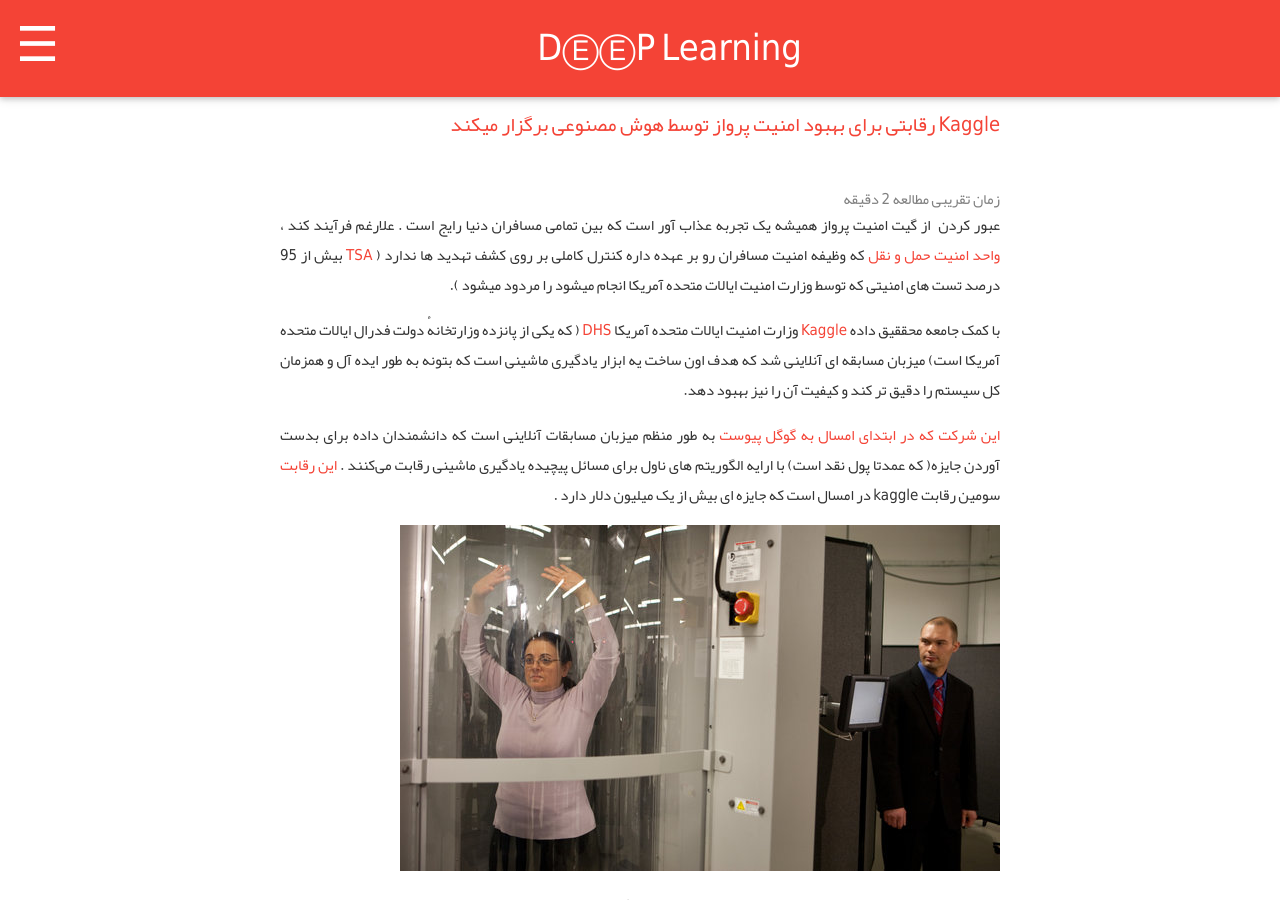
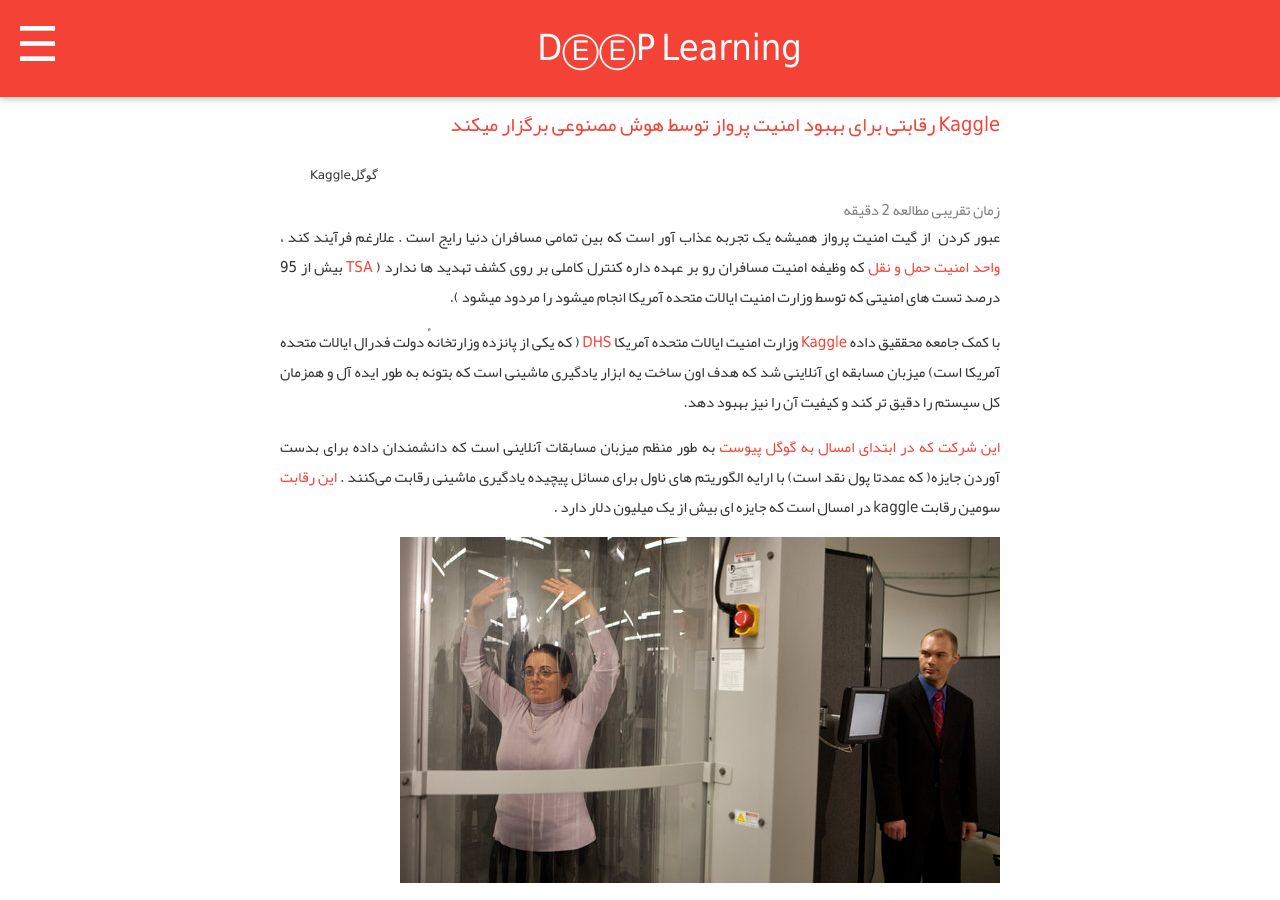
Before and after one commit to AlisterTA/alisterta.github.io, a Jekyll site: the page built from _posts/2017-06-23-Kaggle رقابتی برای بهبود امنیت پرواز توسط هوش مصنوعی برگزار میکند .md, in a window 1280 px wide and 900 px high. Built offline with Jekyll 4.4.1, drawn with Linux system fonts in a browser that asks for light colours; comment, search, counter and statistics services are not loaded.

Commit message:
Update 2017-06-23-Kaggle رقابتی برای بهبود امنیت پرواز توسط هوش مصنوعی برگزار میکند .md

```diff
--- a/_posts/2017-06-23-Kaggle رقابتی برای بهبود امنیت پرواز توسط هوش مصنوعی برگزار میکند .md
+++ b/_posts/2017-06-23-Kaggle رقابتی برای بهبود امنیت پرواز توسط هوش مصنوعی برگزار میکند .md
@@ -1,6 +1,7 @@
 ---
 layout: post
 title: Kaggle رقابتی برای بهبود امنیت پرواز توسط هوش مصنوعی برگزار میکند
+tags: [Kaggle,گوگل]
 ---
  عبور کردن  از گیت امنیت پرواز همیشه یک تجربه عذاب آور است که بین تمامی مسافران دنیا رایج است . علارغم فرآیند کند ، [واحد امنیت حمل و نقل](https://en.wikipedia.org/wiki/Transportation_Security_Administration) که وظیفه امنیت مسافران رو بر عهده داره کنترل کاملی بر روی کشف تهدید ها  ندارد ( [TSA]( http://www.huffingtonpost.com/2015/06/01/tsa-fails-95-percent-tests-homeland-security_n_7485558.html) بیش از 95 درصد تست های امنیتی که توسط وزارت امنیت ایالات متحده آمریکا انجام میشود را مردود میشود ).
 
```
